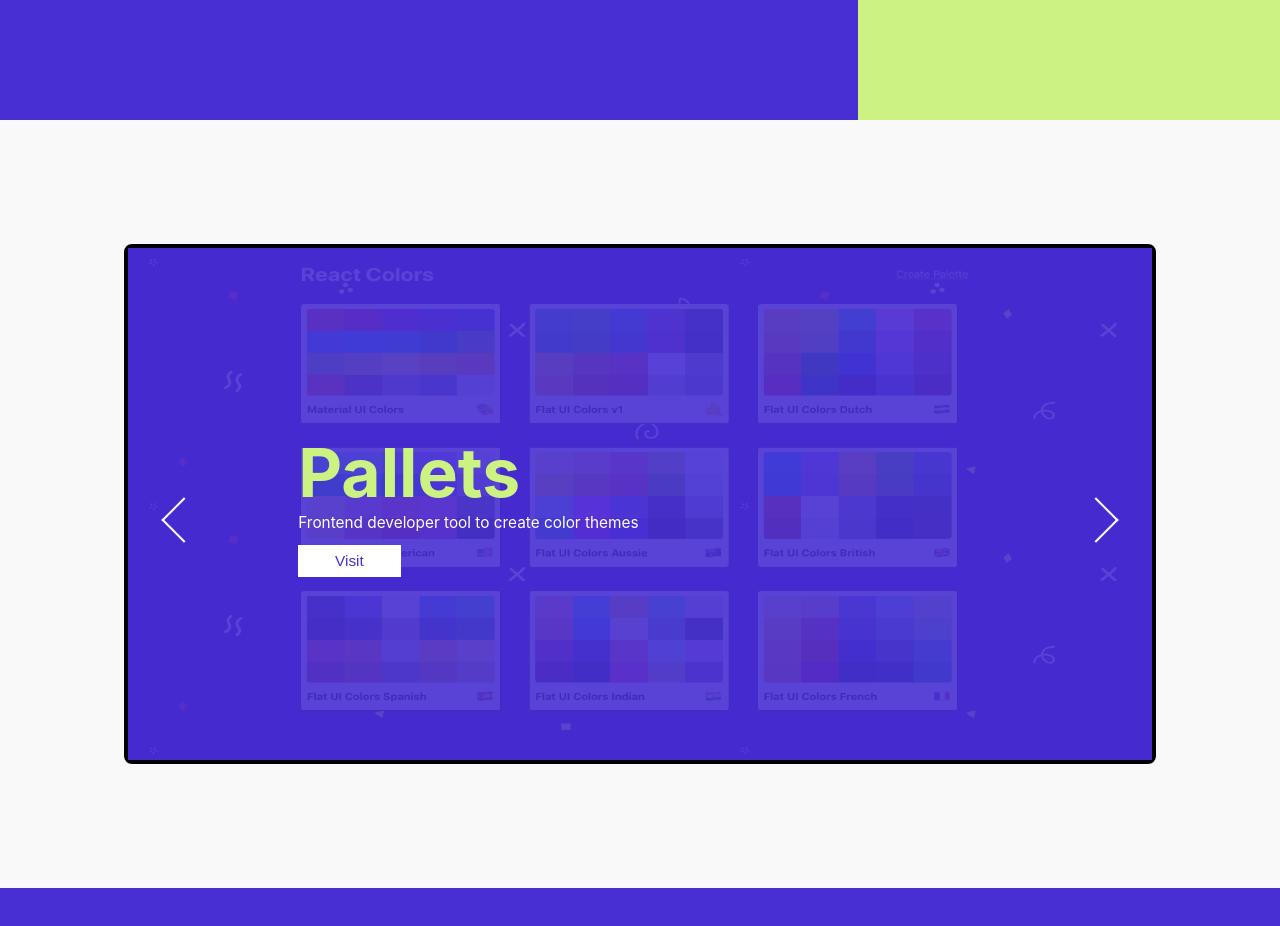
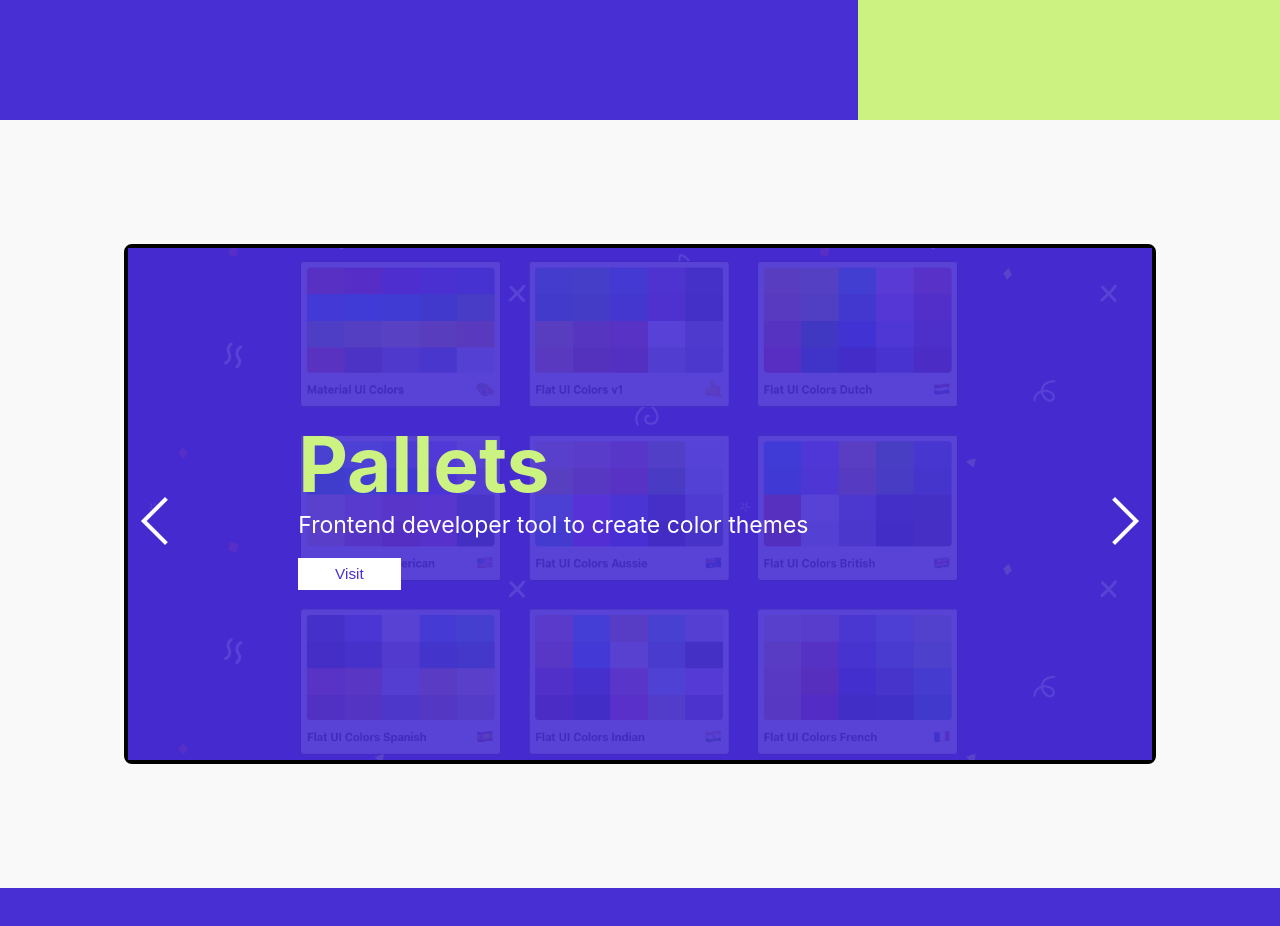
Before and after one commit to 54JIN/personal-website, a React (Create React App) app: page / in a window 1280 px wide. Shown: the part 520-1446 px from the top of the page. Built offline with nearby package versions, Linux system fonts and the light colour scheme.

Commit message:
Made Carousel interactive for both mobile and computer

```diff
--- a/src/App.js
+++ b/src/App.js
@@ -2,7 +2,7 @@
 import Home from './Home';
 import Projects from './Projects';
 import Noteworthy from './Noteworthy';
-import Carousel from "./Carousel";
+import Carousel2 from "./Carousel2";
 import AboutMe from './AboutMe';
 import Experience from './Experience';
 import Footer from './Footer';
@@ -59,7 +59,8 @@
   return (
     <div className="App">
       <Home />
-      <Carousel images={NoteworthyProjects}/>
+      {/* <Carousel images={NoteworthyProjects}/> */}
+      <Carousel2 images={NoteworthyProjects}/>
       <AboutMe />
       <Experience />
       <Footer />
--- a/src/Carousel.css
+++ /dev/null
@@ -1,77 +0,0 @@
-.carousel-frame {
-  width: 100vw;
-  height: 60vw;
-  display: flex;
-  justify-content: center;
-  align-items: center;
-  /* padding-top: 1vw; */
-}
-
-.carousel-frame-content {
-  display: flex;
-  width: 80vw;
-  height: 40vw;
-  border-style: solid;
-  border-width: 4px;
-  border-radius: 8px;
-}
-
-.carousel-container {
-    width: 80vw;
-    height: 40vw;
-    display: flex;
-    position: absolute;
-    /* margin-bottom: 15vw; */
-    align-items: center;
-}
-
-.carousel {
-  display: flex;
-  height: 100%;
-  width: 100%;
-  overflow-x: scroll;
-  overflow-y: hidden;
-  scroll-snap-type: x mandatory;
-  scroll-behavior: smooth;
-}
-
-.carousel-item {
-  display: flex;
-  position: relative;
-  flex-direction: column;
-  flex: 1 0 100%;
-  scroll-snap-align: start;
-}
-
-.carousel-btn {
-  height: 30px;
-  width: 30px;
-  position: absolute;
-  transform: rotate(45deg);
-  z-index: 2;
-  top: 50%;
-  cursor: pointer;
-}
-
-.left-btn {
-  border-bottom: 2px solid #FFFFFF;
-  border-left: 2px solid #FFFFFF;
-  left: 40px;
-}
-
-.right-btn {
-  border-right: 2px solid #FFFFFF;
-  border-top: 2px solid #FFFFFF;
-  right: 40px;
-}
-
-::-webkit-scrollbar {
-  height: 0px;
-  width: 0px;
-}
-
-  @media only screen and (max-width: 1000px) {
-    .carousel-btn {
-      display: none;
-    }
-  }
--- a/src/Carousel.js
+++ /dev/null
@@ -1,51 +0,0 @@
-import { useRef, useState } from "react";
-import Noteworthy from './Noteworthy';
-import "./Carousel.css";
-
-const Carousel = ({ images }) => {
-    const carousel = useRef();
-    const [count, setCount] = useState(0);
-
-    const incrementCarousel = (delta) => {
-        if(!carousel.current) return;
-
-        const width = carousel.current.offsetWidth;
-
-        if(count + delta > images.length - 1) {
-        setCount(0);
-        carousel.current.scrollTo(0, 0);
-        return;
-        }
-        else if (count + delta < 0) {
-            setCount(images.length - 1);
-            carousel.current.scrollTo( width * images.length -1, 0);
-            return;
-        }
-
-        carousel.current.scrollTo(
-            carousel.current.scrollLeft + width * delta,
-            0
-        );
-        setCount(c => c + delta);
-    }
-
-    return (
-      <div className="carousel-frame">
-        <div className="carousel-frame-content">
-          <div className="carousel" ref={carousel}>
-              {images.map((img, idx) => (
-                <div className="carousel-item" key={`${idx}-${img.title}`}>
-                  <Noteworthy image={img.image} title={img.title} description={img.description} link={img.link}/>
-                </div>
-              ))}
-          </div>
-          <div className="carousel-container">
-            <div className="carousel-btn left-btn" onClick={() => incrementCarousel(-1)}/>
-            <div className="carousel-btn right-btn" onClick={() => incrementCarousel(1)}/>
-          </div>
-        </div>
-      </div>
-    )
-}
-
-export default Carousel;
--- /dev/null
+++ b/src/Carousel2.css
@@ -0,0 +1,136 @@
+.carousel-frame {
+    width: 100vw;
+    height: 60vw;
+    display: flex;
+    justify-content: center;
+    align-items: center;
+}
+
+.carousel-container {
+    width: 80vw;
+    height: 40vw;
+    background-color: #FFFFFF;
+    display: flex;
+    position: relative;
+    border-style: solid;
+    border-width: 4px;
+    border-radius: 8px;
+}
+
+.carousel {
+    display: flex;
+    width: 100%;
+    height: 100%;
+    overflow-x: scroll;
+    scroll-snap-type: x mandatory;
+    scroll-behavior: smooth;
+}
+
+.carousel-item {
+    display: flex;
+    position: relative;
+    flex-direction: column;
+    flex: 1 0 100%;
+    scroll-snap-align: start;
+}
+
+.carousel-item img {
+    height: 100%;
+    width: 100%;
+    object-fit: cover;
+}
+
+.carousel-item-overlay {
+    width: 100%;
+    height: 100%;
+    position: absolute;
+    display: flex;
+}
+
+.carousel-item-overlay-wrapper {
+    width: 100%;
+    display: flex;
+}
+
+.image-overlay {
+    width: 100%;
+    height: 100%;
+    background-color: rgba(72, 47, 211, 0.9);
+}
+
+.carousel-item-content {
+    position: absolute;
+    display: flex;
+    flex-direction: column;
+    justify-content: center;
+    margin-left: 13.3vw;
+    width: 100%;
+    height: 100%;
+    /* align-items: center; */
+}
+
+.carousel-item h1 {
+    /* bottom: 0; */
+    /* inset: auto 0 0 0;  */
+    /* padding-block: 1rem; */
+    /* text-align: center; */
+    margin-top: 0px;
+    margin-bottom: 0px;
+    color: #CCF382;
+    font-size: 6vw;
+}
+
+.carousel-item p {
+    color: #FFFFFF;
+    font-size: 1.8vw;
+    margin-top: 0px;
+    margin-bottom: 1.5vw;
+}
+
+.carousel-item a {
+    width: 8vw;
+    height: 2.5vw;
+}
+
+.carousel-item button {
+    background-color: #FFFFFF;
+    border: none;
+    width: 8vw;
+    height: 2.5vw;
+    color: #482FD3;
+    font-size: 1.2vw;
+    cursor: pointer;
+}
+
+.carousel-btn {
+    height: 30px;
+    width: 30px;
+    position: absolute;
+    transform: rotate(45deg);
+    z-index: 2;
+    top: 50%;
+    cursor: pointer;
+}
+
+@media only screen and (max-width: 1000px) {
+    .carousel-btn {
+        display: none;
+    }
+}
+
+.left-btn {
+    border-bottom: 4px solid white;
+    border-left: 4px solid white;
+    left: 20px;
+}
+
+.right-btn {
+    border-right: 4px solid white;
+    border-top: 4px solid white;
+    right: 20px;
+}
+
+::-webkit-scrollbar {
+    height: 0;
+    width: 0;
+}
--- /dev/null
+++ b/src/Carousel2.js
@@ -0,0 +1,57 @@
+import { useRef, useState } from "react";
+import "./Carousel2.css";
+
+const Carousel2 = ({ images }) => {
+    const carousel = useRef();
+    const [count, setCount] = useState(0);
+
+    const incrementCarousel = delta => {
+        if (!carousel.current) return;
+
+        const width = carousel.current.offsetWidth;
+
+        if (count + delta > images.length - 1) {
+            setCount(0);
+            carousel.current.scrollTo(0, 0);
+            return;
+        } else if (count + delta < 0) {
+            setCount(images.length - 1);
+            carousel.current.scrollTo( width * images.length - 1, 0);
+            return;
+        }
+
+        carousel.current.scrollTo(
+            carousel.current.scrollLeft + width * delta,
+            0
+        );
+        setCount(c => c + delta);
+    };
+
+    return (
+        <div className="carousel-frame">
+            <div className="carousel-container">
+                <div className="carousel-btn left-btn" onClick={() => incrementCarousel(-1)}></div>
+                <div className="carousel-btn right-btn" onClick={() => incrementCarousel(1)}></div>
+                <div className="carousel" ref={carousel}>
+                    {images.map((img, idx) => (
+                        <div className="carousel-item" key={`${idx}-${img.title}`}>
+                            <img src={img.image} alt="imng of carousel" />
+                            <div className="carousel-item-overlay">
+                                <div className="carousel-item-overlay-wrapper">
+                                    <div className="image-overlay"></div>
+                                </div>
+                                <div className="carousel-item-content">
+                                    <h1>{img.title}</h1>
+                                    <p>{img.description}</p>
+                                    <a href={img.link} target="_blank" rel="noreferrer"><button>Visit</button></a>
+                                </div>
+                            </div>
+                        </div>
+                    ))}
+                </div>
+            </div>
+        </div>
+    )
+}
+
+export default Carousel2;
--- a/src/Noteworthy.css
+++ b/src/Noteworthy.css
@@ -1,4 +1,4 @@
-.Noteworthy {
+/* .Noteworthy {
     display: flex;
     width: 100%;
 }
@@ -68,4 +68,4 @@
     font-size: 1.2vw;
     color: #482FD3;
     cursor: pointer;
-}
+} */
```
